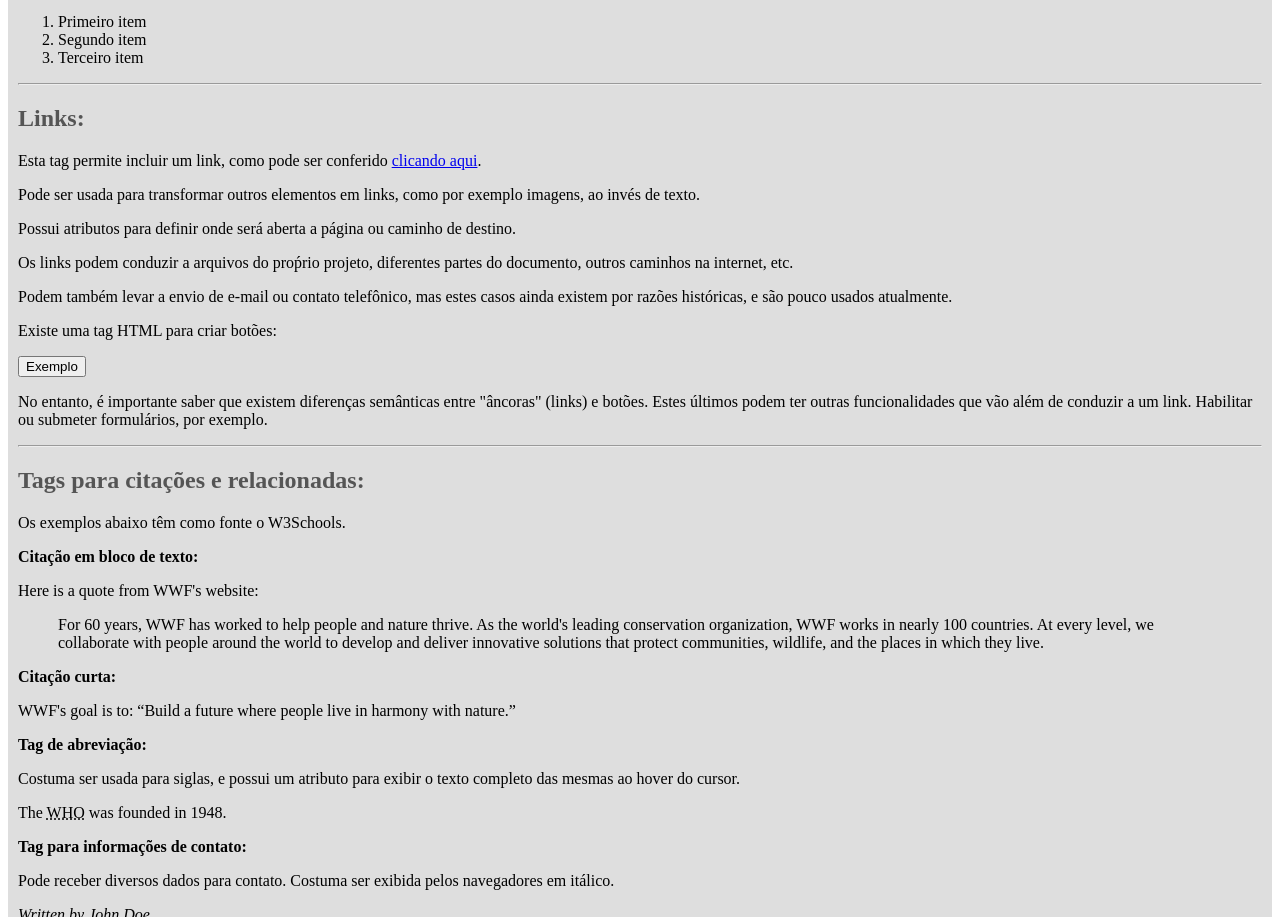
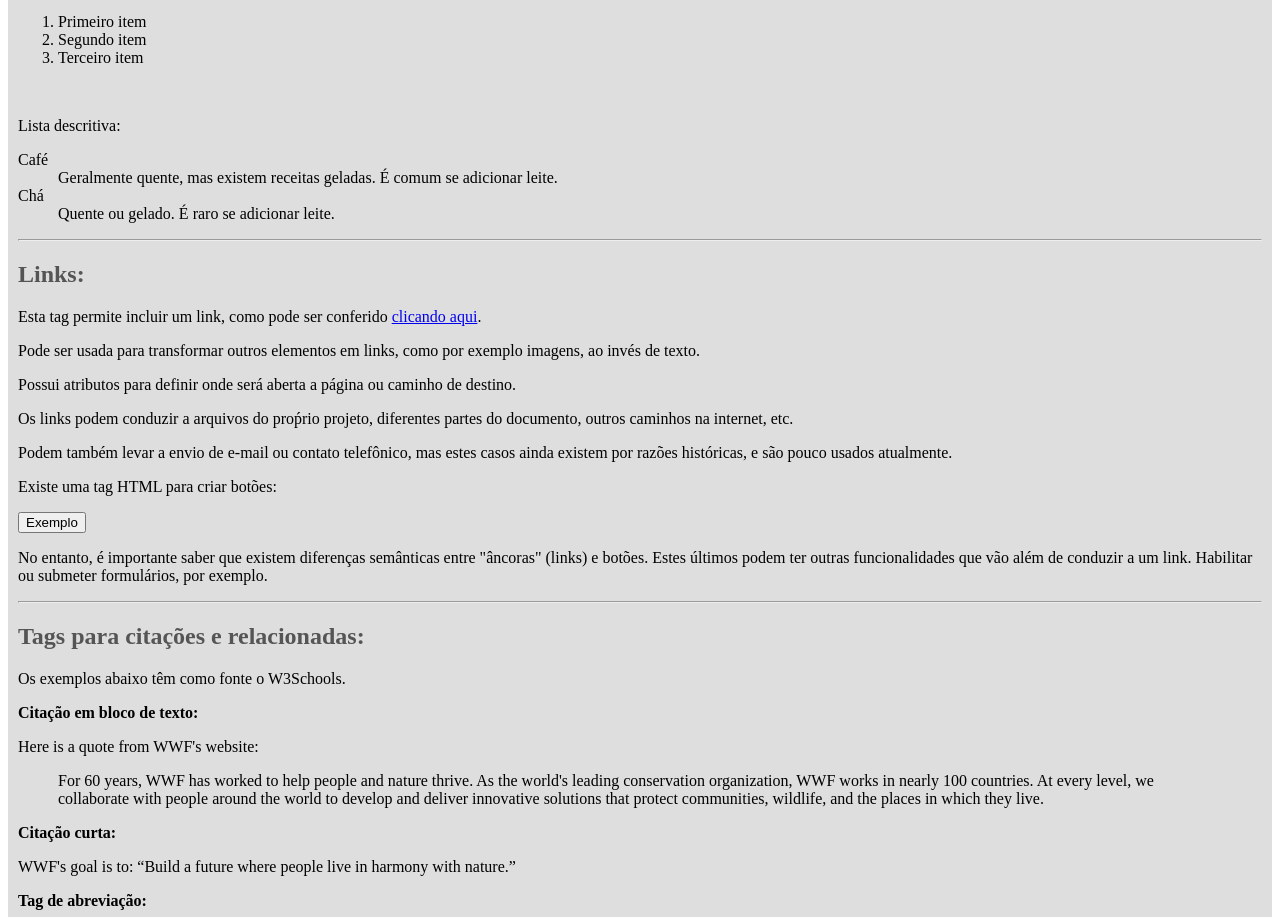
Before and after one commit to ispadilha/html-studies, a plain HTML site: page tags.html in a window 1280 px wide. Shown: the part 2409-3326 px from the top of the page. Drawn offline with Linux system fonts and the light colour scheme.

Commit message:
Added description list

```diff
--- a/tags.html
+++ b/tags.html
@@ -89,6 +89,14 @@
             <li>Segundo item</li>
             <li>Terceiro item</li>
         </ol>
+        <br>
+        <p>Lista descritiva:</p>
+        <dl>
+            <dt>Café</dt>
+            <dd>Geralmente quente, mas existem receitas geladas. É comum se adicionar leite.</dd>
+            <dt>Chá</dt>
+            <dd>Quente ou gelado. É raro se adicionar leite.</dd>
+        </dl>
         <hr>
         <h2 class="title">Links:</h2>
         <p>Esta tag permite incluir um link, como pode ser conferido <a href="http://github.com/ispadilha">clicando  aqui</a>.</p>
```
